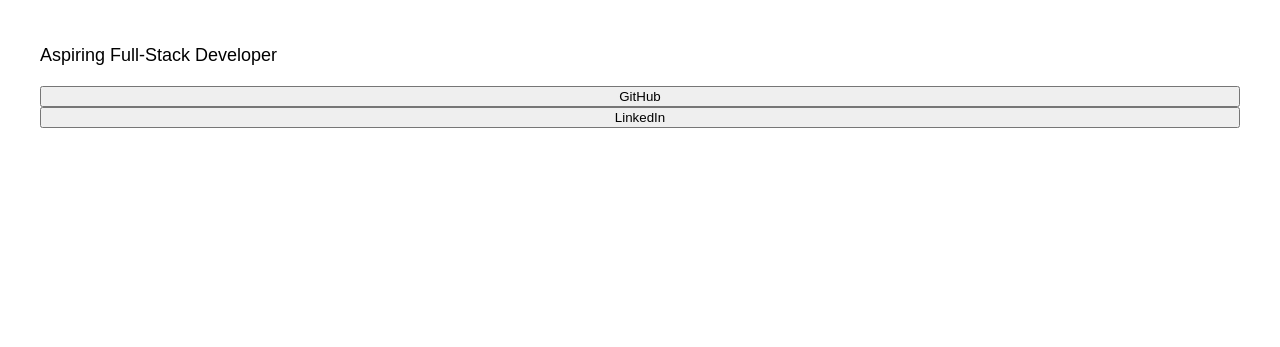
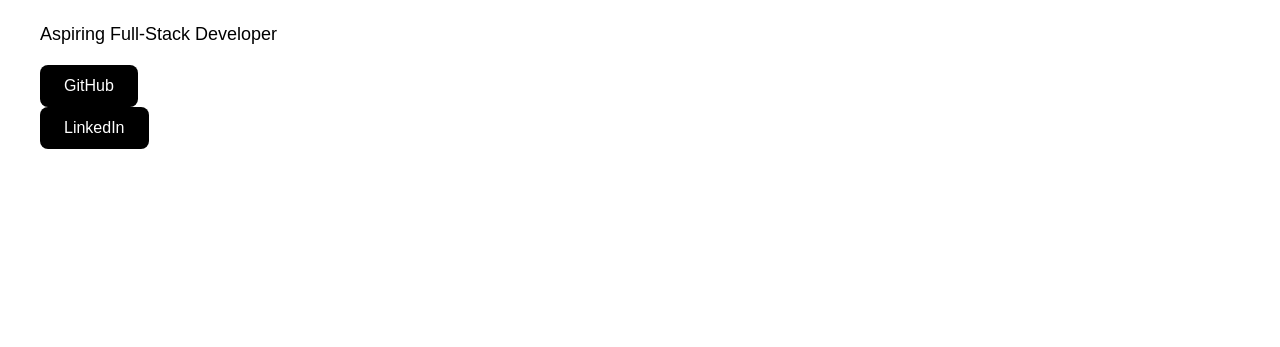
Before and after one commit to Tabishkh07/portfolio-site, a plain HTML site: page index.html in a window 1280 px wide. Shown: the part 453-800 px from the top of the page. Drawn offline with Linux system fonts and the light colour scheme.

Commit message:
Added function to buttons

```diff
--- a/style.css
+++ b/style.css
@@ -54,6 +54,25 @@ section {
   margin-bottom: 20px;
 }
 
+#home button {
+  width: auto;
+  align-self: flex-start;
+  padding: 12px 24px;
+  font-size: 16px;
+  border-radius: 8px;
+  border: none;
+  background: #000;
+  color: #fff;
+  cursor: pointer;
+  transition: transform 0.2s ease, box-shadow 0.2s ease;
+}
+
+#home button:hover {
+  transform: translateY(-2px);
+  box-shadow: 0 8px 20px rgba(0,0,0,0.15);
+}
+
+
 #About{
   padding: 60px 40px;
   background-color: #f4f4f4;
```
